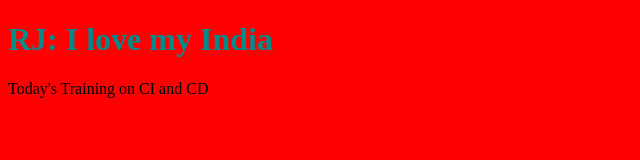
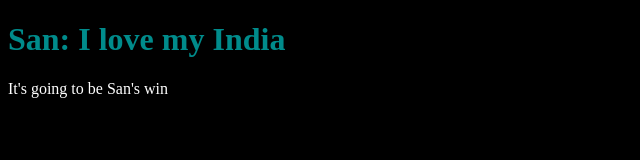
Before and after one commit to santoshkumarsannas/santosh, a plain HTML site: page Demo-master/WebContent/index.html in a window 1280 px wide. Shown: the whole page, without its empty margins (0-640 px from the left). Drawn offline with Linux system fonts and the light colour scheme.

Commit message:
San's change

```diff
--- a/Demo-master/WebContent/index.html
+++ b/Demo-master/WebContent/index.html
@@ -4,14 +4,14 @@
 <meta http-equiv="Content-Type" content="text/html; charset=ISO-8859-1">
 <title>Insert title here</title>
 <style>
-body {background-color: red;}
+body {background-color: black;}
 h1   {color: darkcyan;}
-p    {color: black;}
+p    {color: white;}
 </style>
 
 </head>
 <body>
-<h1>RJ: I love my India</h1>
-<p>Today's Training on CI and CD</p>
+<h1>San: I love my India</h1>
+<p>It's going to be San's win</p>
 </body>
 </html>
```
